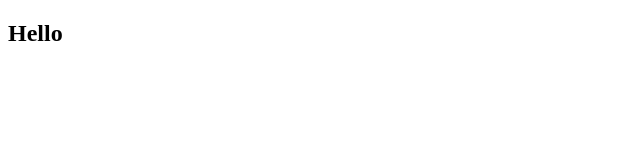
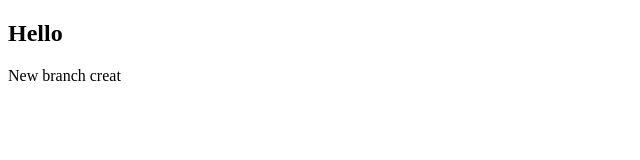
Before and after one commit to figma007/newgit, a plain HTML site: page index.html in a window 1280 px wide. Shown: the whole page, without its empty margins (0-640 px from the left). Drawn offline with Linux system fonts and the light colour scheme.

Commit message:
p tag create

```diff
--- a/index.html
+++ b/index.html
@@ -7,5 +7,6 @@
   </head>
   <body>
     <h2>Hello</h2>
+    <p>New branch creat</p>
   </body>
 </html>
```
